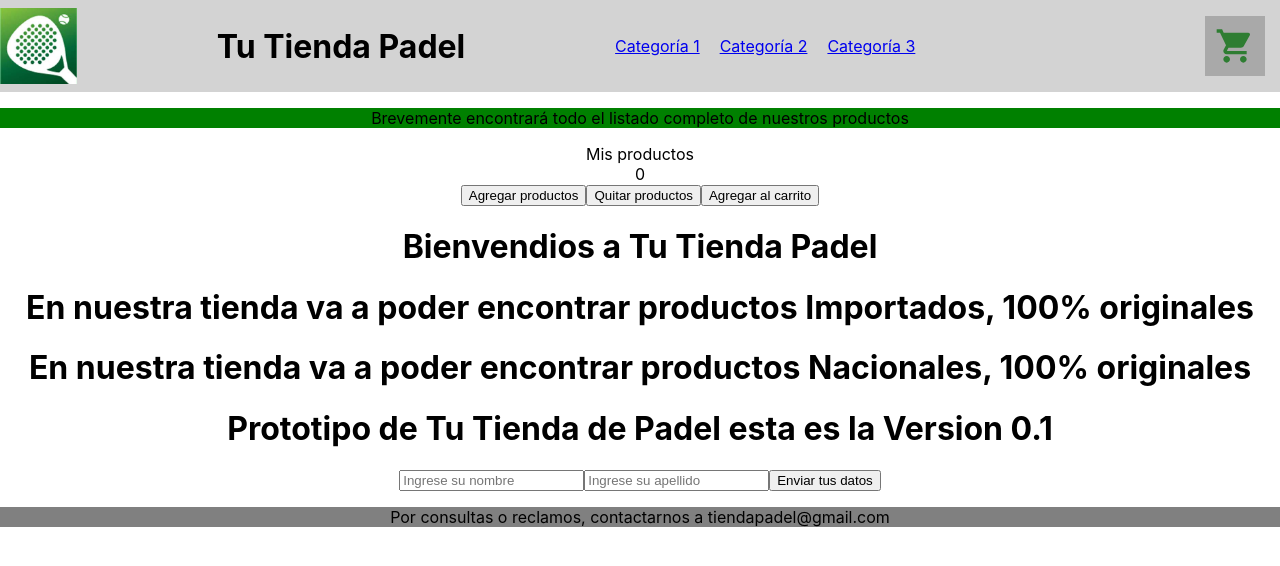
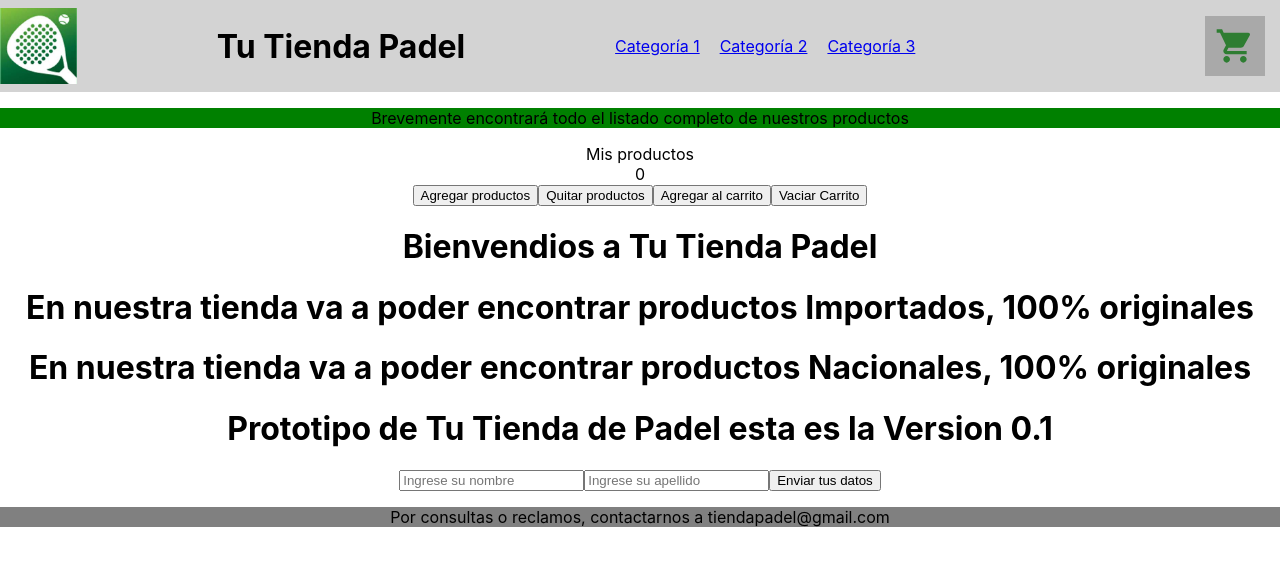
Before and after one commit to nmuradas/tuTiendaPadelMuradas_react, a React (Create React App) app: page / in a window 1280 px wide. Shown: the top 566 px of the page. Built offline with nearby package versions, Linux system fonts and the light colour scheme.

Commit message:
Subo correcciones a la entrega del contador. para que valide que el carrito este vacio

```diff
--- a/src/Components/Body/Main/ItemCount.jsx
+++ b/src/Components/Body/Main/ItemCount.jsx
@@ -12,6 +12,11 @@ const ItemCount = ({stock, initial, onAdd})=> {
     const quitar = () => {
         setContador(contador>0 ? contador - 1 : 0)}
 
+    const vaciar = () => {
+        localStorage.setItem("cantidad", 0)
+        document.location.reload();
+        alert("Su carrito de compras ahora se encuentra vacio")}
+
 
     return (
         <>
@@ -20,6 +25,7 @@ const ItemCount = ({stock, initial, onAdd})=> {
             <button onClick={agregar} >Agregar productos</button>
             <button onClick={quitar} >Quitar productos</button>
             <button onClick={()=>{contador>0 ? onAdd(contador) : alert("No hay productos en el carrito")}}>Agregar al carrito</button>
+            <button onClick={()=>{localStorage.cantidad>0 ? vaciar() : alert("No hay productos en el carrito")}}>Vaciar Carrito</button>
 
         </>
     )
```
